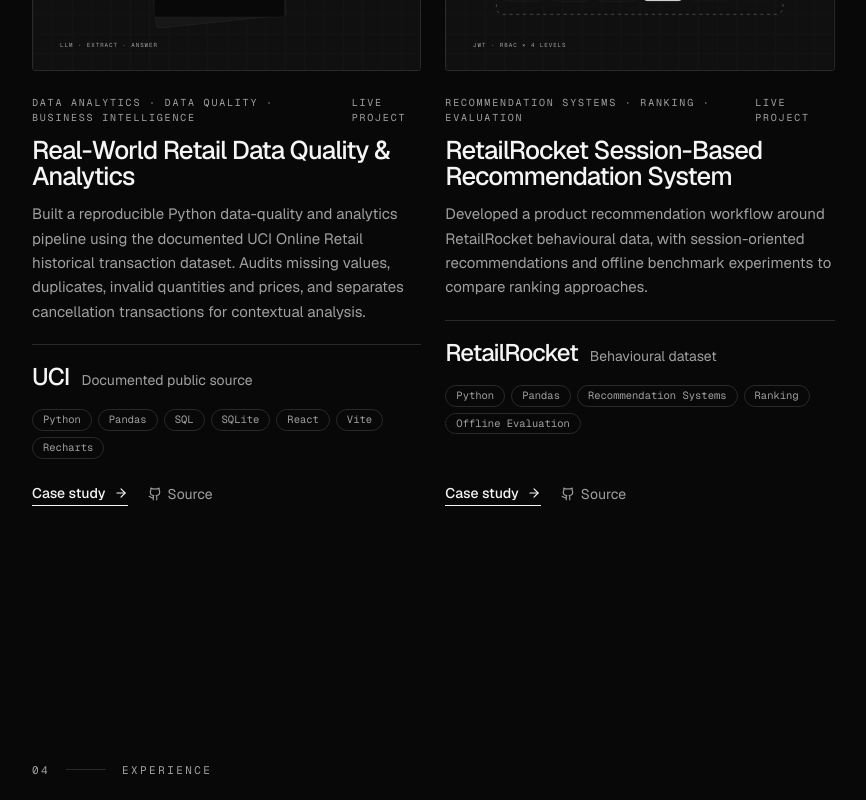
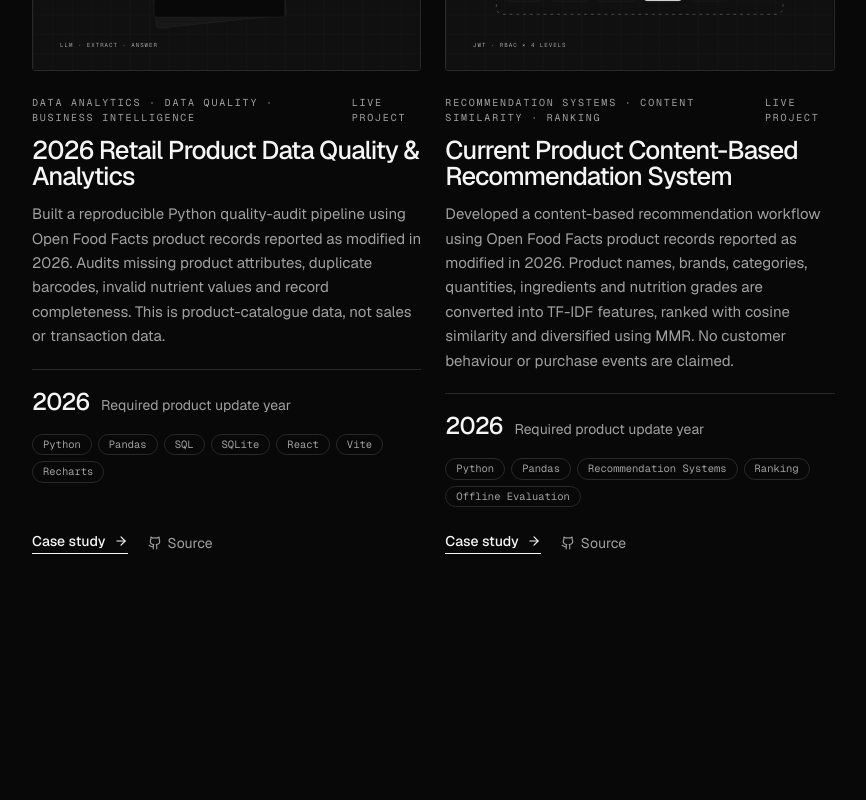
Before and after one commit to venkat5203/venkat-data-analyst-portfolio, a React (Vite) app: page / in a window 1280 px wide. Shown: the part 3540-4340 px from the top of the page, without its empty margins (0-866 px from the left). Built offline with nearby package versions, Linux system fonts and the light colour scheme.

Commit message:
Align portfolio project descriptions with 2026 catalogue pipelines

```diff
--- a/src/data/portfolio.ts
+++ b/src/data/portfolio.ts
@@ -39,31 +39,31 @@ export type Metric = { value: string; label: string };
 export type Project = { id: string; index: string; title: string; year: string; kind: string; summary: string; stack: string[]; contribution: string[]; features: string[]; metrics: Metric[]; github?: string; live?: string; motif: 'scan' | 'flow' | 'tenants' };
 export const projects: Project[] = [
   {
-    id: 'real-retail-data-quality', index: '01', title: 'Real-World Retail Data Quality & Analytics', year: 'Live project', kind: 'Data Analytics · Data Quality · Business Intelligence',
-    summary: 'Built a reproducible Python data-quality and analytics pipeline using the documented UCI Online Retail historical transaction dataset. Audits missing values, duplicates, invalid quantities and prices, and separates cancellation transactions for contextual analysis.',
+    id: 'real-retail-data-quality', index: '01', title: '2026 Retail Product Data Quality & Analytics', year: 'Live project', kind: 'Data Analytics · Data Quality · Business Intelligence',
+    summary: 'Built a reproducible Python quality-audit pipeline using Open Food Facts product records reported as modified in 2026. Audits missing product attributes, duplicate barcodes, invalid nutrient values and record completeness. This is product-catalogue data, not sales or transaction data.',
     stack: ['Python', 'Pandas', 'SQL', 'SQLite', 'React', 'Vite', 'Recharts'],
     contribution: [
-      'Created a repeatable pipeline that downloads and verifies the public UCI source file, preserves the raw workbook, and generates audit and analysis outputs.',
-      'Applied documented quality rules for missing customer IDs, duplicate rows, non-positive quantities and prices, and cancellation invoices.',
-      'Built SQL analysis outputs and an interactive dashboard for monthly revenue, country performance, product performance and data-quality findings.'
+      'Created a repeatable pipeline that retrieves and hashes a bounded Open Food Facts API snapshot, filters product records by last-modified date from 1 January 2026, and records source metadata.',
+      'Applied quality rules for missing names, brands, categories, ingredients and nutrition fields, duplicate barcodes, barcode format and negative nutrient values.',
+      'Built SQLite and SQL analysis outputs plus an interactive dashboard for catalogue freshness, completeness, category and brand coverage, recently updated products and quality findings.'
     ],
-    features: ['UCI Online Retail historical data', 'Missing-value and duplicate audit', 'Cancellation and invalid-value checks', 'Revenue and product dashboard'],
-    metrics: [{ value: 'UCI', label: 'Documented public source' }, { value: 'Python', label: 'Reproducible audit pipeline' }, { value: 'SQLite', label: 'SQL analysis database' }, { value: 'Live', label: 'Interactive dashboard' }],
+    features: ['Open Food Facts records updated in 2026', 'Missing-field and barcode audit', 'Nutrition validation and completeness', 'Catalogue freshness dashboard'],
+    metrics: [{ value: '2026', label: 'Required product update year' }, { value: 'Python', label: 'Reproducible audit pipeline' }, { value: 'SQLite', label: 'SQL analysis database' }, { value: 'Live', label: 'Interactive dashboard' }],
     github: 'https://github.com/venkat5203/real-world-retail-data-quality-analytics',
     live: 'https://real-retail-data-quality-analytics.vercel.app/',
     motif: 'scan'
   },
   {
-    id: 'retailrocket-recommender', index: '02', title: 'RetailRocket Session-Based Recommendation System', year: 'Live project', kind: 'Recommendation Systems · Ranking · Evaluation',
-    summary: 'Developed a product recommendation workflow around RetailRocket behavioural data, with session-oriented recommendations and offline benchmark experiments to compare ranking approaches.',
+    id: 'retailrocket-recommender', index: '02', title: 'Current Product Content-Based Recommendation System', year: 'Live project', kind: 'Recommendation Systems · Content Similarity · Ranking',
+    summary: 'Developed a content-based recommendation workflow using Open Food Facts product records reported as modified in 2026. Product names, brands, categories, quantities, ingredients and nutrition grades are converted into TF-IDF features, ranked with cosine similarity and diversified using MMR. No customer behaviour or purchase events are claimed.',
     stack: ['Python', 'Pandas', 'Recommendation Systems', 'Ranking', 'Offline Evaluation'],
     contribution: [
-      'Built a recommendation workflow using RetailRocket interaction data to produce product suggestions from user-session behaviour.',
-      'Ran benchmark experiments to compare recommendation variants and inspect their offline evaluation results.',
-      'Explored maximal marginal relevance (MMR) reranking to balance recommendation relevance with item diversity.'
+      'Built a product-content recommendation workflow over the current 2026-updated Open Food Facts catalogue.',
+      'Created TF-IDF text features from product names, brands, categories, quantities, ingredients and nutrition grades, then ranked products by cosine similarity.',
+      'Applied Maximal Marginal Relevance (MMR) reranking to balance relevance with diversity in the top recommendations.'
     ],
-    features: ['Session-oriented product recommendations', 'Candidate ranking experiments', 'Offline benchmark evaluation', 'MMR-based diversity reranking'],
-    metrics: [{ value: 'RetailRocket', label: 'Behavioural dataset' }, { value: 'Session', label: 'Recommendation context' }, { value: 'MMR', label: 'Diversity reranking' }, { value: 'Live', label: 'Interactive application' }],
+    features: ['2026-updated public product catalogue', 'TF-IDF product representations', 'Cosine similarity ranking', 'MMR diversity reranking'],
+    metrics: [{ value: '2026', label: 'Required product update year' }, { value: 'TF-IDF', label: 'Content representation' }, { value: 'MMR', label: 'Diversity reranking' }, { value: 'Live', label: 'Interactive application' }],
     github: 'https://github.com/venkat5203/retailrocket-recommender',
     live: 'https://retailrocket-recommender-retailrock.vercel.app/',
     motif: 'tenants'
```
